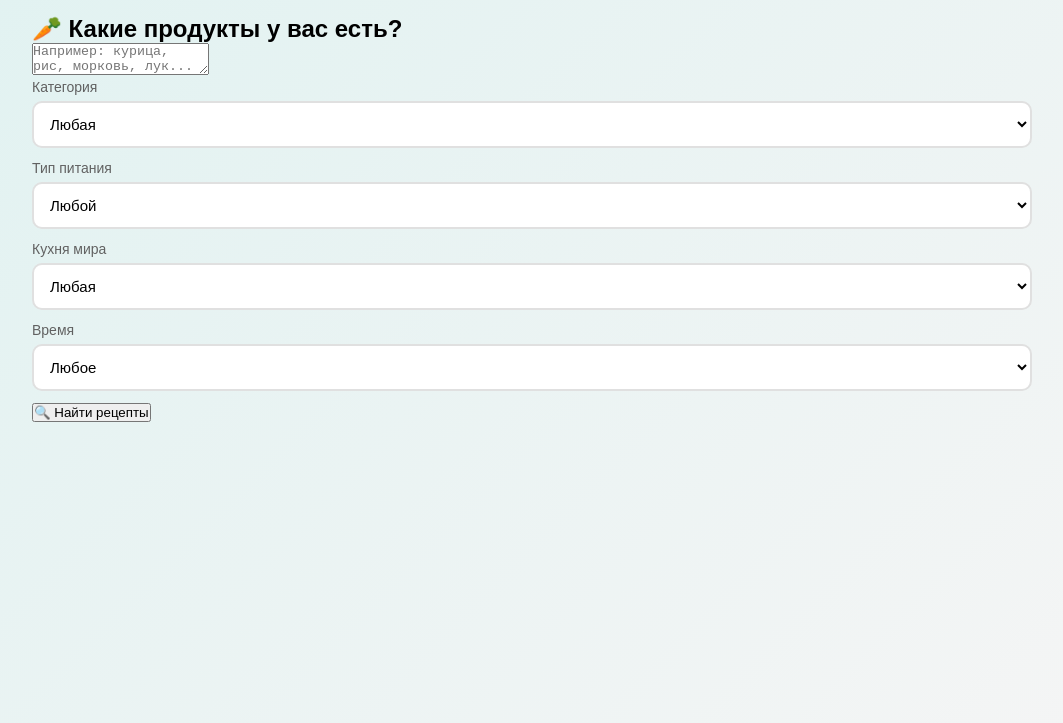
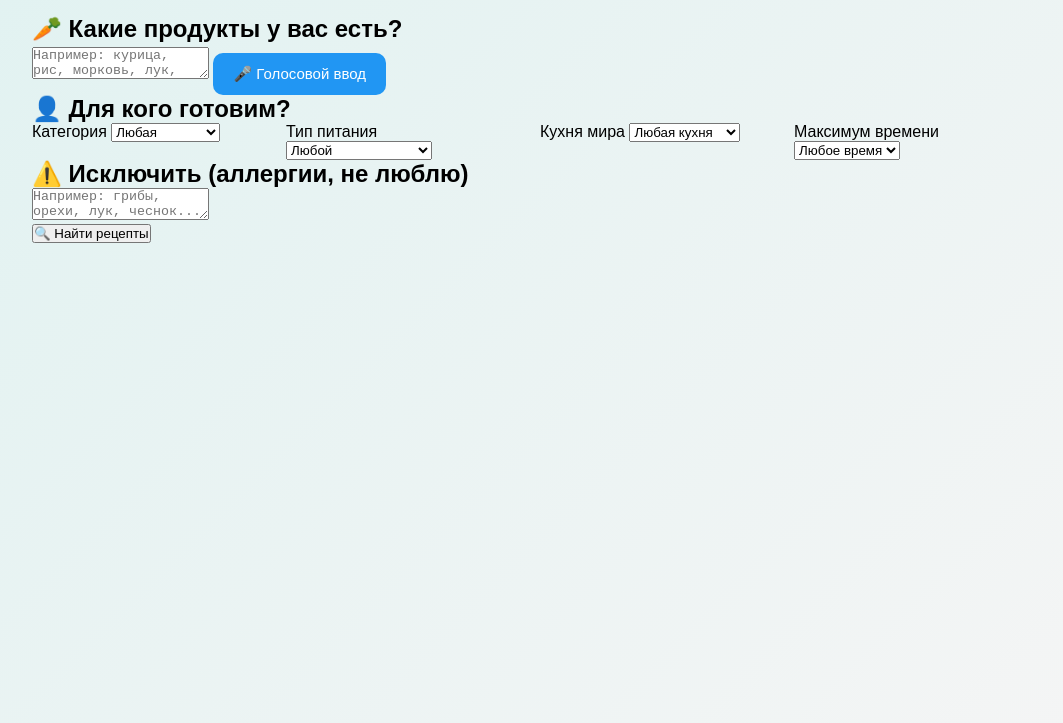
Before and after one commit to Deonnis76/cooking-app, a plain HTML site: page index.html in a window 1280 px wide. Shown: the part 77-800 px from the top of the page, without its empty margins (108-1171 px from the left). Drawn offline with Linux system fonts and the light colour scheme; no server answers.

Commit message:
Update index.html

```diff
--- a/index.html
+++ b/index.html
@@ -8,14 +8,22 @@
 </head>
 <body>
     <div class="container">
-        <h1>🍳 Кулинарный помощник</h1>
+        <div class="header">
+            <h1> Кулинарный помощник</h1>
+        </div>
 
         <div class="search-section">
             <h2>🥕 Какие продукты у вас есть?</h2>
-            <textarea id="ingredientsInput" placeholder="Например: курица, рис, морковь, лук..."></textarea>
+            <textarea id="ingredientsInput" placeholder="Например: курица, рис, морковь, лук, перец..."></textarea>
 
-            <div class="filters">
-                <div class="filter-group">
+            <button class="voice-btn" id="voiceBtn">🎤 Голосовой ввод</button>
+        </div>
+
+        <div class="filters-section">
+            <h2>👤 Для кого готовим?</h2>
+
+            <div class="filters-grid">
+                <div class="filter-item">
                     <label>Категория</label>
                     <select id="forWhomFilter">
                         <option value="all">Любая</option>
@@ -25,7 +33,7 @@
                     </select>
                 </div>
 
-                <div class="filter-group">
+                <div class="filter-item">
                     <label>Тип питания</label>
                     <select id="dietTypeFilter">
                         <option value="all">Любой</option>
@@ -33,40 +41,50 @@
                         <option value="vegetarian">Вегетарианское</option>
                         <option value="vegan">Веганское</option>
                         <option value="fish">Рыбное</option>
+                        <option value="light">Лёгкое/диетическое</option>
                     </select>
                 </div>
 
-                <div class="filter-group">
+                <div class="filter-item">
                     <label>Кухня мира</label>
                     <select id="cuisineFilter">
-                        <option value="all">Любая</option>
+                        <option value="all">Любая кухня</option>
                         <option value="russian">Русская</option>
                         <option value="italian">Итальянская</option>
                         <option value="asian">Азиатская</option>
+                        <option value="european">Европейская</option>
+                        <option value="american">Американская</option>
                     </select>
                 </div>
 
-                <div class="filter-group">
-                    <label>Время</label>
+                <div class="filter-item">
+                    <label>Максимум времени</label>
                     <select id="timeFilter">
-                        <option value="999">Любое</option>
-                        <option value="30">До 30 мин</option>
+                        <option value="999">Любое время</option>
+                        <option value="20">До 20 минут</option>
+                        <option value="40">До 40 минут</option>
                         <option value="60">До 1 часа</option>
                         <option value="90">До 1.5 часов</option>
                     </select>
                 </div>
             </div>
+        </div>
 
-            <button id="searchBtn" class="search-button">🔍 Найти рецепты</button>
+        <div class="exclude-section">
+            <h2>⚠️ Исключить (аллергии, не люблю)</h2>
+            <textarea id="excludeInput" placeholder="Например: грибы, орехи, лук, чеснок..."></textarea>
         </div>
+
+        <button class="search-button" id="searchBtn">🔍 Найти рецепты</button>
 
         <div id="results" class="results"></div>
     </div>
 
-    <!-- Подключаем скрипты (ВАЖНО: порядок!) -->
+    <!-- Скрипты -->
     <script src="js/config.js"></script>
     <script src="js/recipes.js"></script>
     <script src="js/search.js"></script>
+    <script src="js/voice.js"></script>
     <script src="js/app.js"></script>
 </body>
 </html>
```
